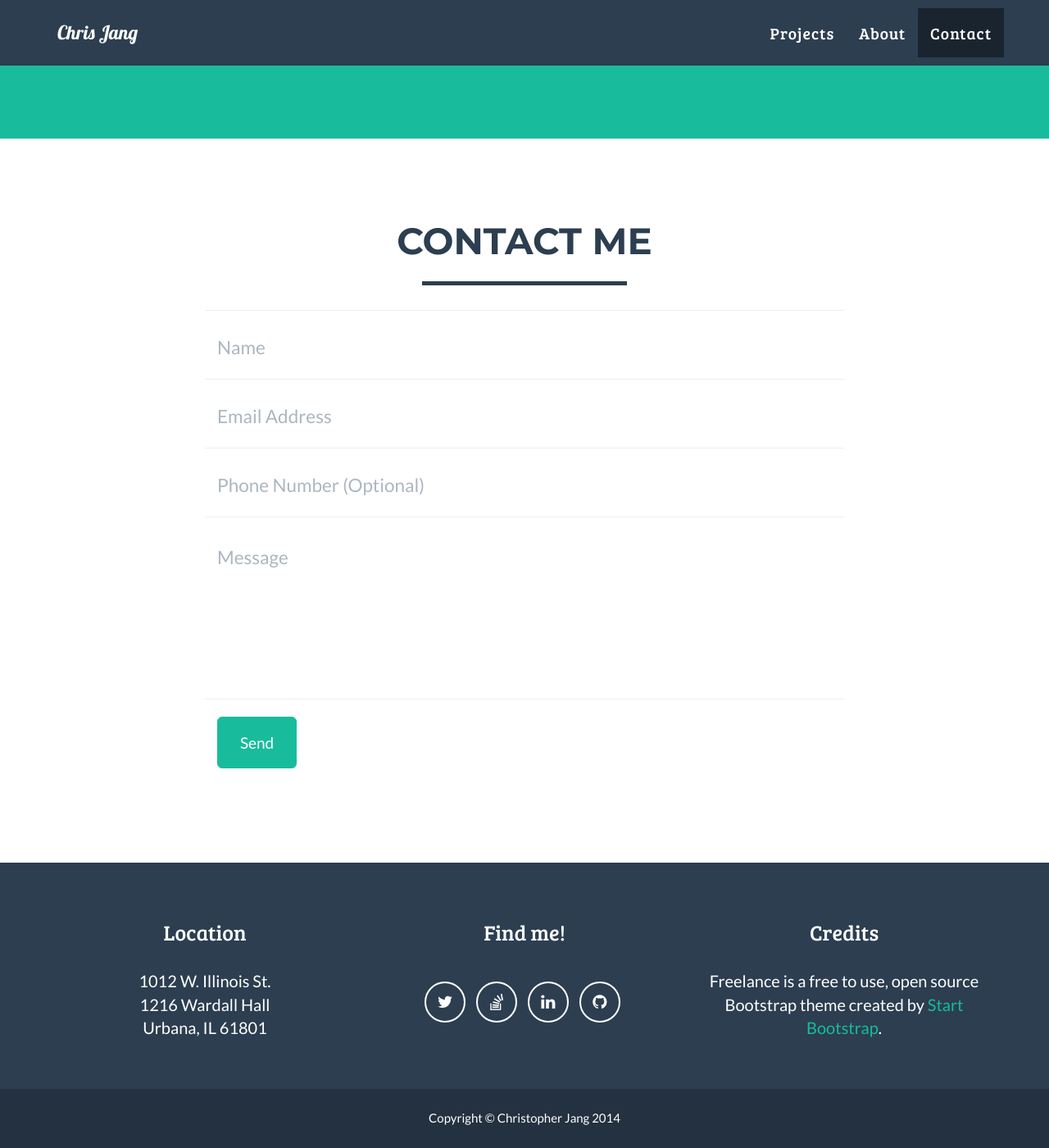
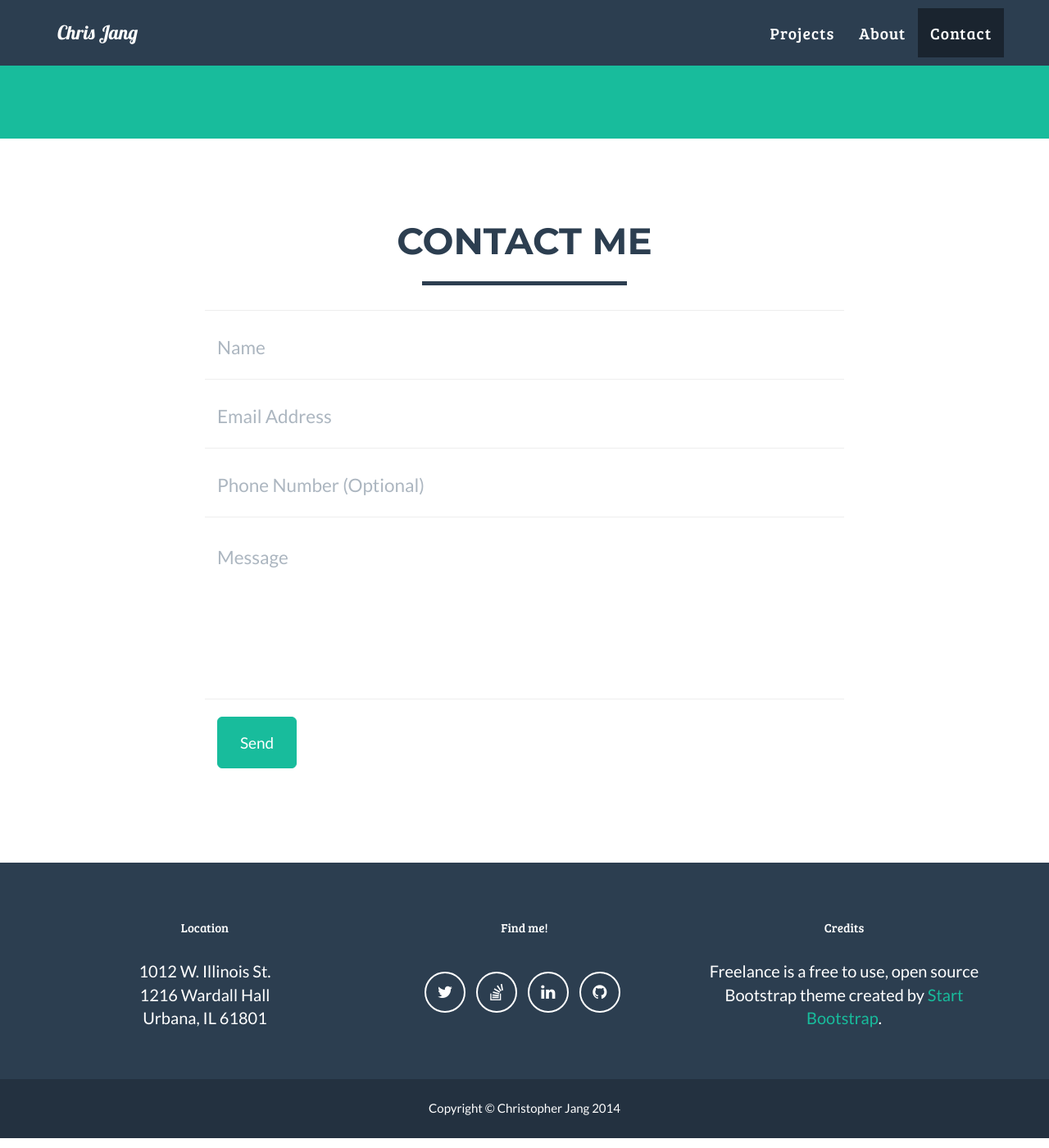
Before and after one commit to cjang5/cjang5.github.io, a Jekyll site: the page built from index.html, in a window 1280 px wide and 1400 px high, scrolled down 2009 px. Shown: the whole window at 82% size. Built offline with Jekyll 4.4.1, drawn with Linux system fonts in a browser that asks for light colours.

Commit message:
Added font size 1em to h3

```diff
--- a/_includes/css/main.css
+++ b/_includes/css/main.css
@@ -38,6 +38,7 @@ h6 {
 h3 {
     font-family: 'Bree Serif', sans-serif;
     font-weight: 400;
+    font-size: 1em;
 }
 
 hr.star-light,
```
